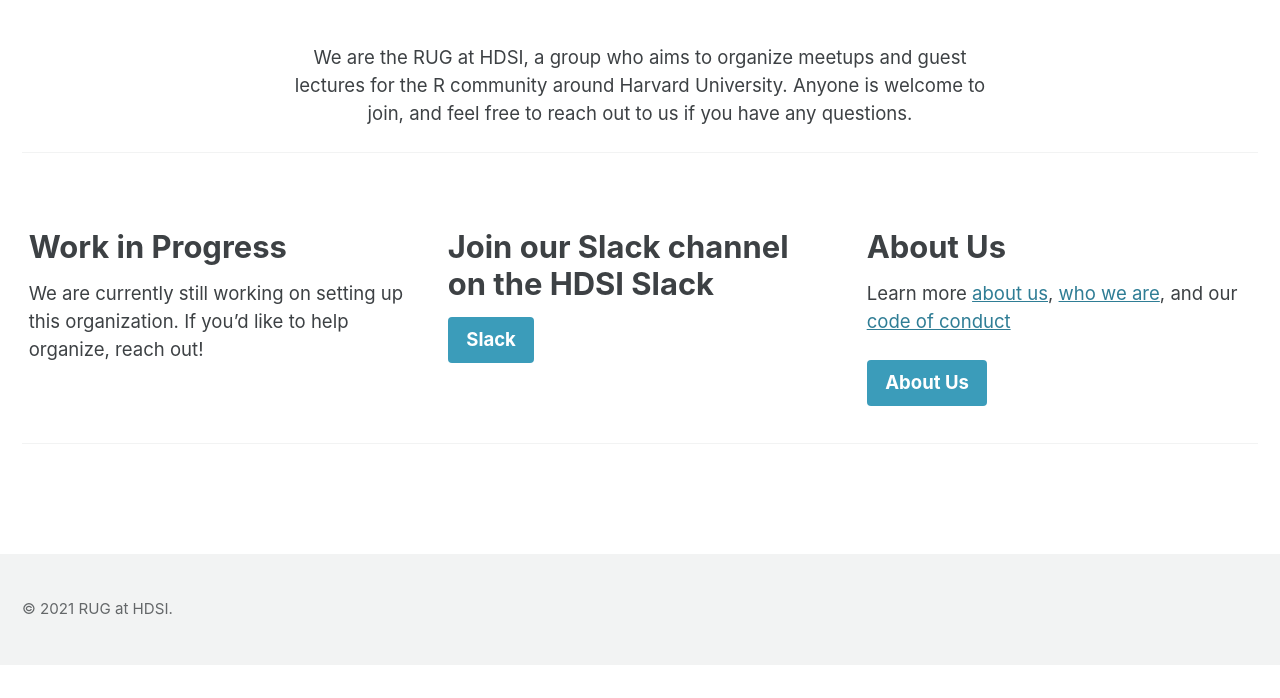
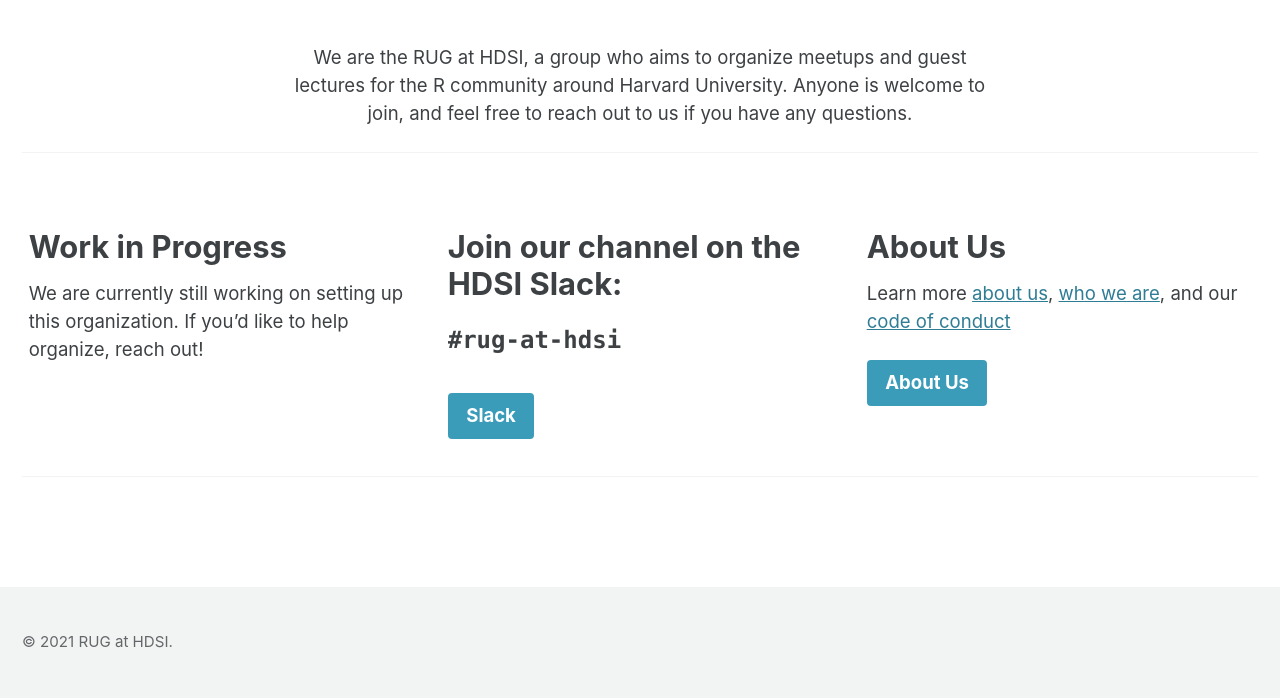
Before and after one commit to RUG-at-HDSI/rug-at-hdsi.org, a Jekyll site: the page built from index.html, in a window 1280 px wide. Shown: the part 480-1178 px from the top of the page. Built offline with Jekyll 4.4.1, drawn with Linux system fonts in a browser that asks for light colours; cached includes are drawn as plain includes; the list of posts is cut into pages by our own code; before the commit the page ends 1145 px from its top, so only the background shows below that.

Commit message:
improve linking to HDSI slack

```diff
--- a/index.html
+++ b/index.html
@@ -16,9 +16,9 @@
 feature_row:
   - title: "Work in Progress"
     excerpt: "We are currently still working on setting up this organization. If you'd like to help organize, reach out!"
-  - title: "Join our Slack channel on the HDSI Slack"
+  - title: "Join our channel on the HDSI Slack: <br><pre style='font-size:24px;'>#rug-at-hdsi</pre>"
     excerpt: ""
-    url: ""
+    url: "https://harvard-datascience.slack.com"
     btn_label: "Slack"
     btn_class: "btn--info"
   - title: "About Us"
```
